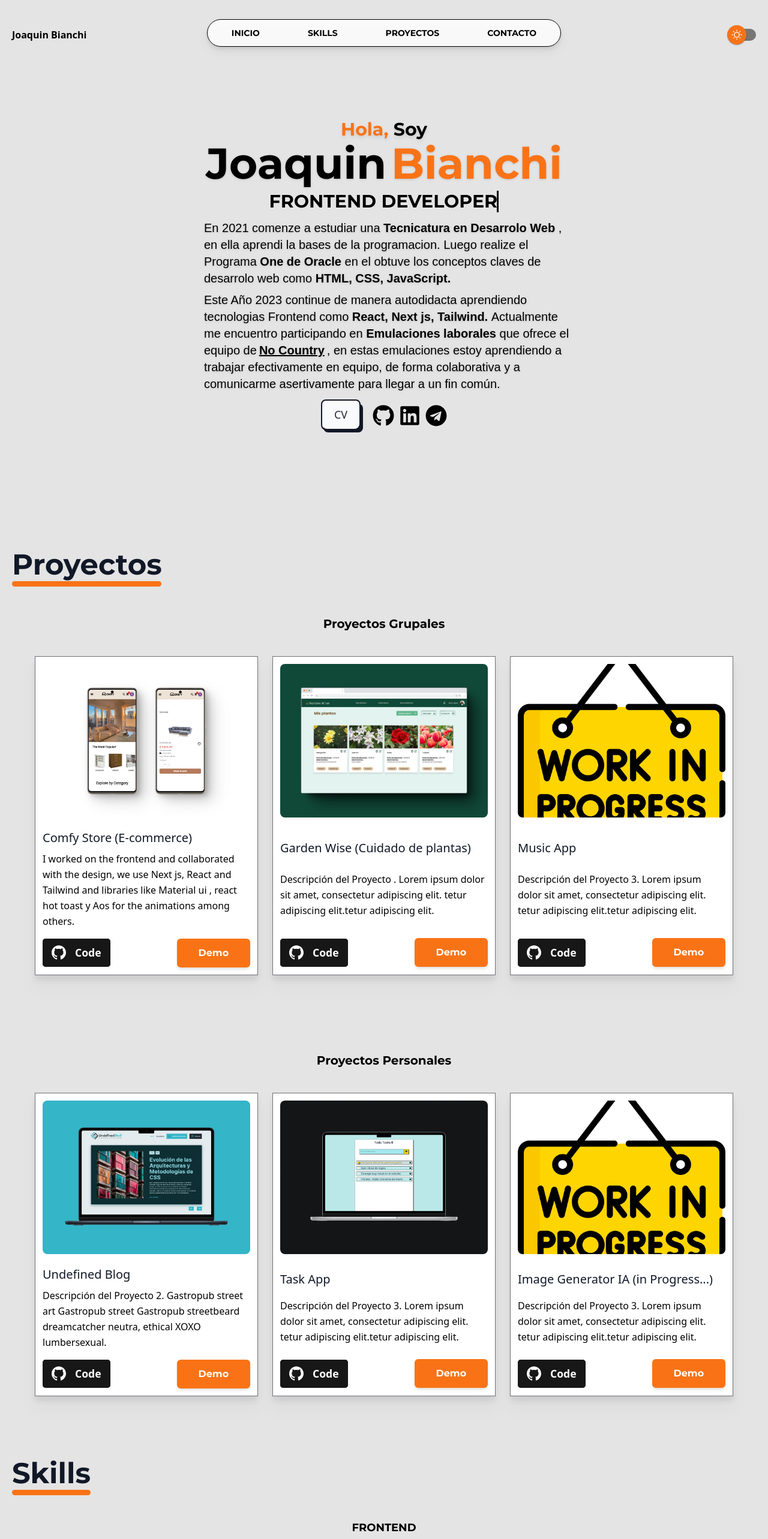
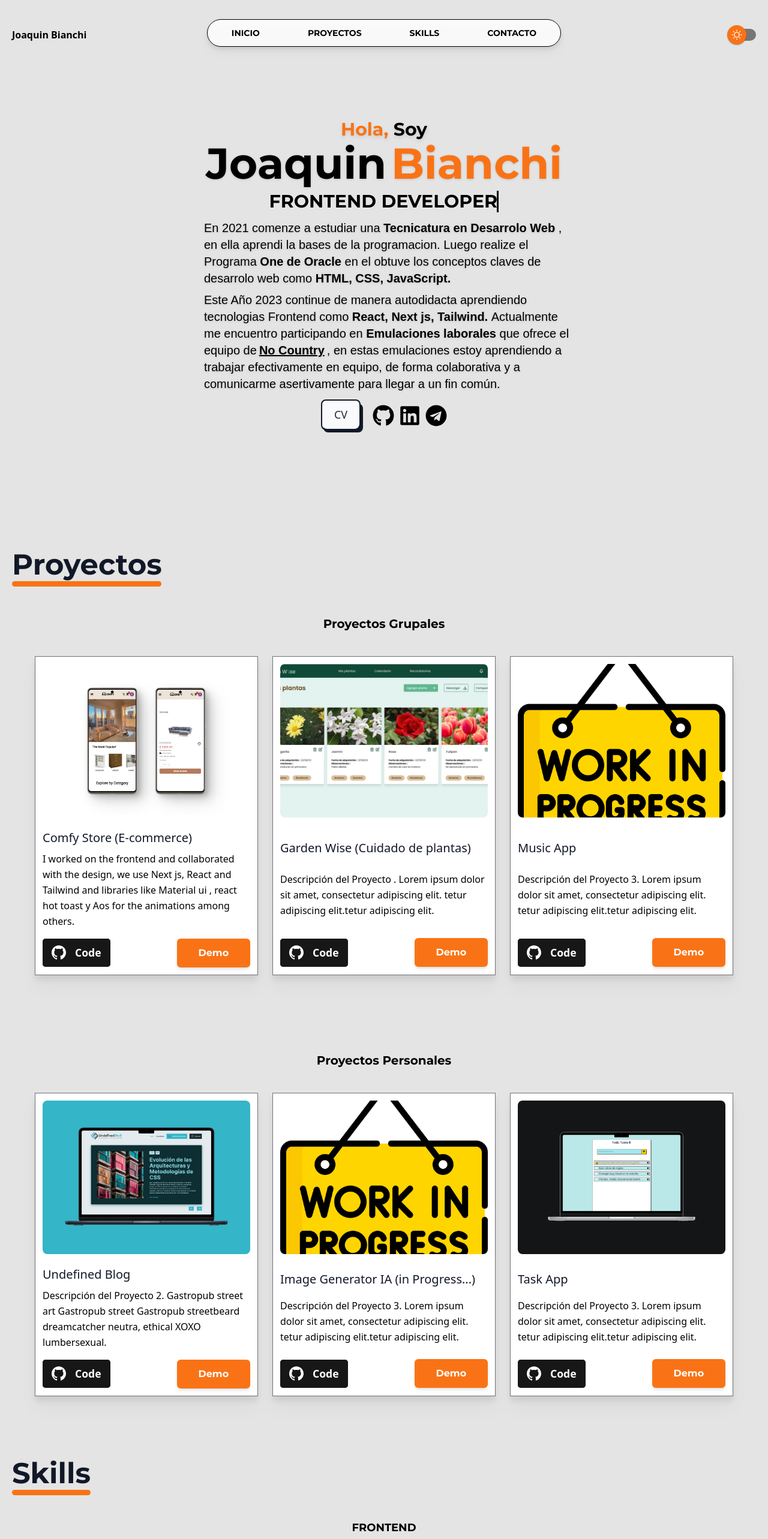
Before and after one commit to Joaquin-Bianchi/Portfolio-Joaquin-Bianchi, a Next.js app: page / in a window 1280 px wide. Shown: the top 2566 px of the page at 60% size. Built offline with nearby package versions, Linux system fonts and the light colour scheme; a web font is replaced by a local one.

Commit message:
fix navegacion entre secciones

```diff
--- a/src/app/layout.js
+++ b/src/app/layout.js
@@ -6,7 +6,7 @@ import NavbarMobile from "@/components/NavbarMobile";
 
 export default function RootLayout({ children }) {
   return (
-    <html lang="en" className="">
+    <html lang="en" className="scroll-smooth">
       <head>
         <title>Joaquin Bianchi | Portfolio</title>
         <link rel="icon" href="/favicon.png" />
--- a/src/app/page.js
+++ b/src/app/page.js
@@ -7,7 +7,7 @@ import Skills from "@/components/Skills";
 export default function Home() {
   return (
     <>
-      <main className="lg:mx-[20px] mx-[10px]">
+      <main className="lg:mx-[20px] mx-[10px] scroll-smooth">
         <SubTitle></SubTitle>
         <About></About>
         <Projects></Projects>
--- a/src/components/Contact.jsx
+++ b/src/components/Contact.jsx
@@ -49,7 +49,7 @@ function Contact() {
   };
 
   return (
-    <section className="text-gray-600 body-font relative">
+    <section id="contact" className="text-gray-600 body-font relative">
       <div className="mt-24 mx-auto">
         <div className="flex flex-col text-center w-[151px] lg:w-[199px] justify-center m-auto mb-12">
           <h2 className="sm:w-2/5 flex items-center dark:text-white text-gray-900 font-Montserrat font-extrabold title-font text-4xl lg:text-5xl sm:mb-0">
--- a/src/components/NavbarDesktop.jsx
+++ b/src/components/NavbarDesktop.jsx
@@ -8,24 +8,24 @@ function NavDesktop() {
         className="font-Montserrat uppercase flex items-center justify-center  gap-x-20 py-3 px-10
        border border-black rounded-full dark:border-transparent  dark:bg-zinc-800 dark:text-white  dark:backdrop-filter dark:backdrop-blur-3xl  dark:bg-opacity-[0.87] bg-white backdrop-filter backdrop-blur-3xl bg-opacity-[0.87]"
       >
-        <Link
-          href={"/"}
+        <a
+          href="#"
           className="text-sm  transition duration-300 ease-out hover:text-orange-500"
         >
           Inicio
-        </Link>
+        </a>
+        <a
+          href="#projects"
+          className="text-sm   transition duration-300 ease-out hover:text-orange-500"
+        >
+          Proyectos
+        </a>
         <a
           href="#skills"
           className="text-sm  transition duration-300 ease-out hover:text-orange-500"
         >
           Skills
         </a>
-        <Link
-          href={"/projects"}
-          className="text-sm   transition duration-300 ease-out hover:text-orange-500"
-        >
-          Proyectos
-        </Link>
         <a
           href="#contact"
           className="text-sm  transition duration-300 ease-out hover:text-orange-500"
--- a/src/components/Projects.jsx
+++ b/src/components/Projects.jsx
@@ -14,7 +14,10 @@ function Projects({}) {
           <div className="flex flex-col">
             <div className="flex flex-wrap sm:flex-row flex-col py-6 mb-6">
               <div className="flex flex-col gap-1 m-auto    md:m-0">
-                <h2 className="sm:w-2/5 flex items-center dark:text-white text-gray-900 font-Montserrat font-extrabold title-font  text-4xl lg:text-5xl mb-2 sm:mb-0">
+                <h2
+                  id="projects"
+                  className="sm:w-2/5 flex items-center dark:text-white text-gray-900 font-Montserrat font-extrabold title-font  text-4xl lg:text-5xl mb-2 sm:mb-0"
+                >
                   Proyectos
                 </h2>
                 <Loader />
@@ -41,7 +44,7 @@ function Projects({}) {
           <h4 className="flex justify-center  mt-32 dark:text-white font-Montserrat font-semibold  text-xl mb-10">
             Proyectos Personales
           </h4>
-          <div className="flex flex-wrap gap-6 justify-center">
+          <div  className="flex flex-wrap gap-6 justify-center">
             {proyects.map((project, index) => (
               <ProjectCard
                 key={index}
--- a/src/components/Skills.jsx
+++ b/src/components/Skills.jsx
@@ -17,7 +17,7 @@ import { RiNotionFill } from "react-icons/ri";
 import { FaCss3Alt, FaFigma, FaGithub, FaHtml5, FaNpm } from "react-icons/fa";
 function Skills() {
   return (
-    <div className="mt-2">
+    <div id="skills" className="mt-2">
       <section className="dark:text-white">
         <div className="container  mx-auto ">
           <div className="flex flex-col">
--- a/src/services/experiencia.js
+++ b/src/services/experiencia.js
@@ -11,7 +11,7 @@ const experiencia = [
     ProjectName: "Garden Wise (Cuidado de plantas)",
     Description:
       "Descripción del Proyecto . Lorem ipsum dolor sit amet, consectetur adipiscing elit. tetur adipiscing elit.tetur adipiscing elit.",
-    Imagen: "assets/garden.png",
+    Imagen: "assets/gardenwise.jpg",
     LinkRepo: "https://github.com/No-Country/S11-19-ft-php-next",
     LinkDemo: "https://s11-19-ft-php-next.vercel.app/",
   },
--- a/src/services/proyects.js
+++ b/src/services/proyects.js
@@ -8,6 +8,14 @@ const proyects = [
     LinkDemo: "https://github.com/Joaquin-Bianchi/practica-blog-react",
   },
   {
+    ProjectName: "Image Generator IA (in Progress...)",
+    Description:
+      "Descripción del Proyecto 3. Lorem ipsum dolor sit amet, consectetur adipiscing elit. tetur adipiscing elit.tetur adipiscing elit.",
+    Imagen: "assets/process.png",
+    LinkRepo: "https://github.com/Joaquin-Bianchi/nextjs-image-generator",
+    LinkDemo: "https://nextjs-image-generator.vercel.app",
+  },
+  {
     ProjectName: "Task App",
     Description:
       "Descripción del Proyecto 3. Lorem ipsum dolor sit amet, consectetur adipiscing elit. tetur adipiscing elit.tetur adipiscing elit.",
@@ -15,15 +23,6 @@ const proyects = [
     LinkRepo: "https://github.com/Joaquin-Bianchi/todo-app",
     LinkDemo: "https://todo-task-react.vercel.app",
   },
-
-  {
-    ProjectName: "Image Generator IA (in Progress...)",
-    Description:
-      "Descripción del Proyecto 3. Lorem ipsum dolor sit amet, consectetur adipiscing elit. tetur adipiscing elit.tetur adipiscing elit.",
-    Imagen: "assets/process.png",
-    LinkRepo: "https://github.com/Joaquin-Bianchi/nextjs-image-generator",
-    LinkDemo: "https://nextjs-image-generator.vercel.app",
-  },
 ];
 
 export default proyects;
```
Also changed, not shown: public/assets/Garden.png (deleted), public/assets/gardenwise.jpg (added).
